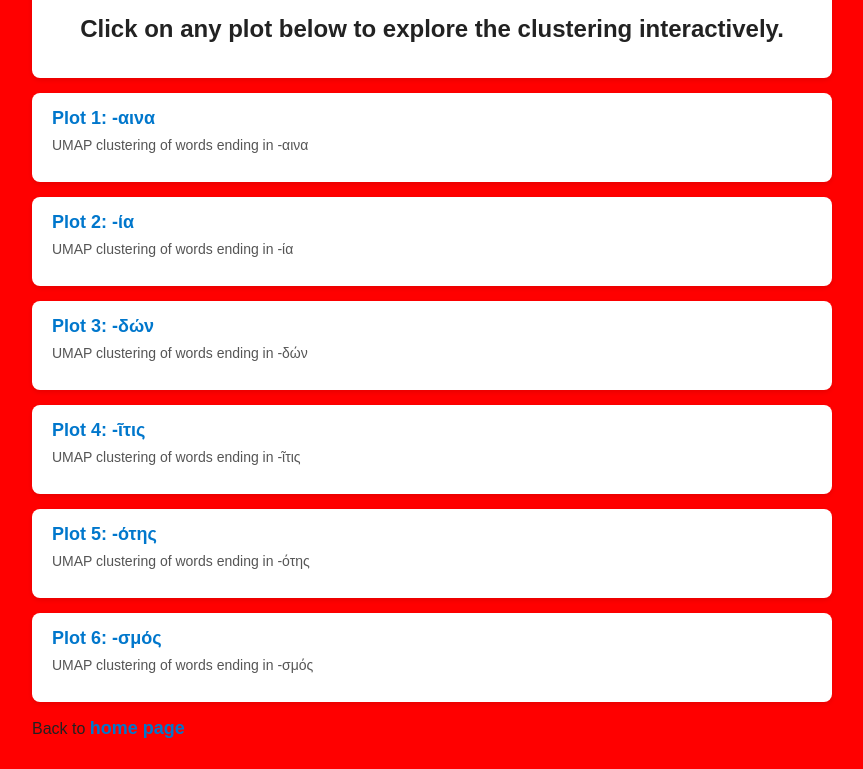
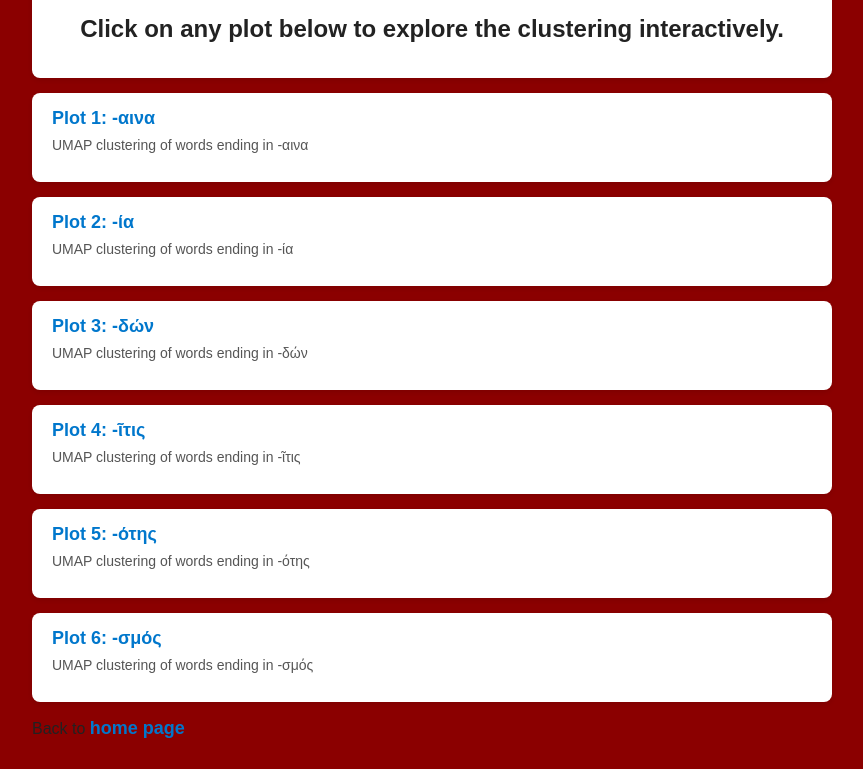
Before and after one commit to martijnwindelinckx/ICAGL, a plain HTML site: page umap.html in a window 1280 px wide. Shown: the part 118-887 px from the top of the page, without its empty margins (208-1071 px from the left). Drawn offline with Linux system fonts and the light colour scheme.

Commit message:
Update umap.html

```diff
--- a/umap.html
+++ b/umap.html
@@ -10,7 +10,7 @@
       max-width: 800px;
       margin: 30px auto;
       padding: 0 15px;
-      background: red;
+      background: #8B0000;
       color: #222;
     }
     h1 {
```
